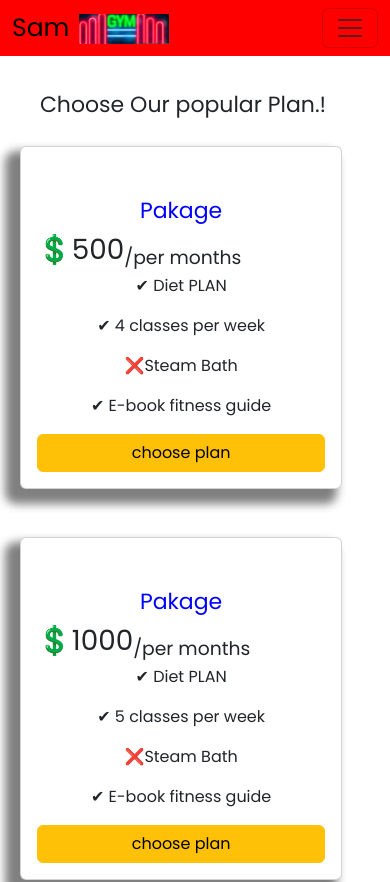
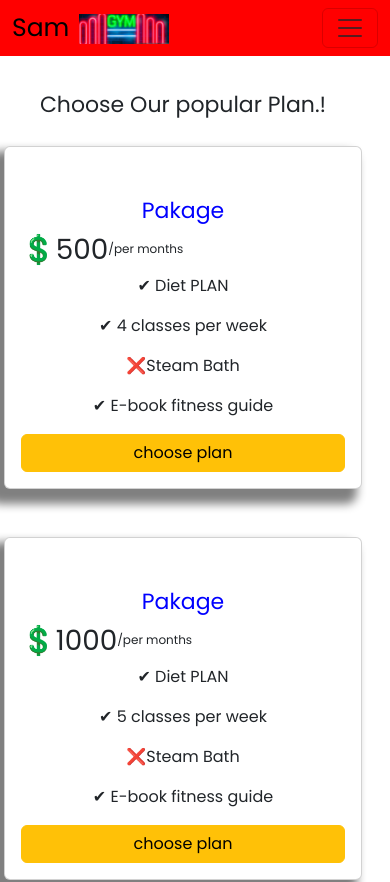
Before and after one commit to Mdsamir92/Gym-web, a React (Create React App) app: page /membership in a window 390 px wide. Shown: the top 882 px of the page. Built offline with nearby package versions, Linux system fonts and the light colour scheme; a web font is replaced by a local one.

Commit message:
Update App.css

```diff
--- a/src/App.css
+++ b/src/App.css
@@ -155,12 +155,12 @@ nav ul{
     border-right: 3px solid black;
 
 }
-  .best-plan .card {
+/*   .best-plan .card {
     font-size: 25px;
     width: 90%;
     margin-left: 16px;
 
-  }
+  } */
 
   .best-plan h2 {
     font-size: 22px;
```
